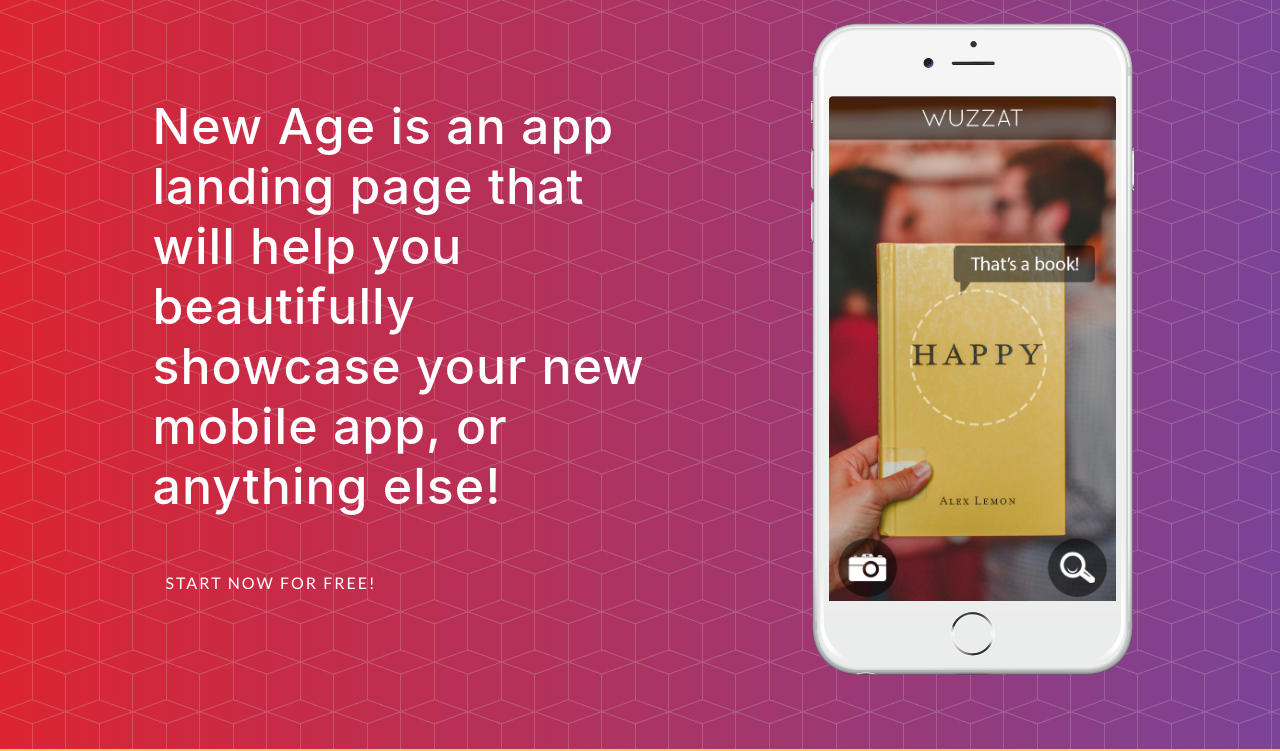
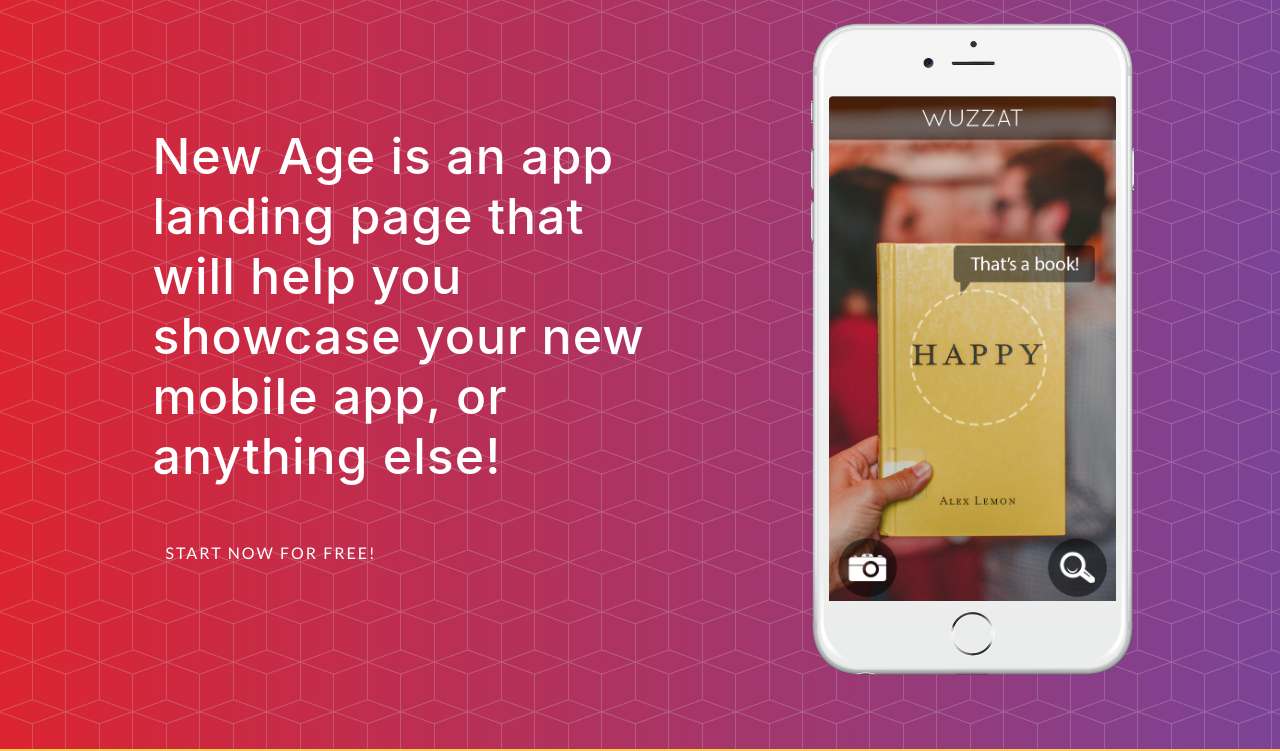
Before and after one commit to HuygheThibault/Cloud-Labo-1, a website with bundled scripts: page index.html in a window 1280 px wide. Shown: the part 51-802 px from the top of the page. Built offline with nearby package versions, Linux system fonts and the light colour scheme; a web font is replaced by a local one.

Commit message:
new titel

```diff
--- a/index.html
+++ b/index.html
@@ -59,7 +59,7 @@
         <div class="row h-100">
           <div class="col-lg-7 my-auto">
             <div class="header-content mx-auto">
-              <h1 class="mb-5">New Age is an app landing page that will help you beautifully showcase your new mobile app, or anything else!</h1>
+              <h1 class="mb-5">New Age is an app landing page that will help you showcase your new mobile app, or anything else!</h1>
               <a href="#download" class="btn btn-outline btn-xl js-scroll-trigger">Start Now for Free!</a>
             </div>
           </div>
```
